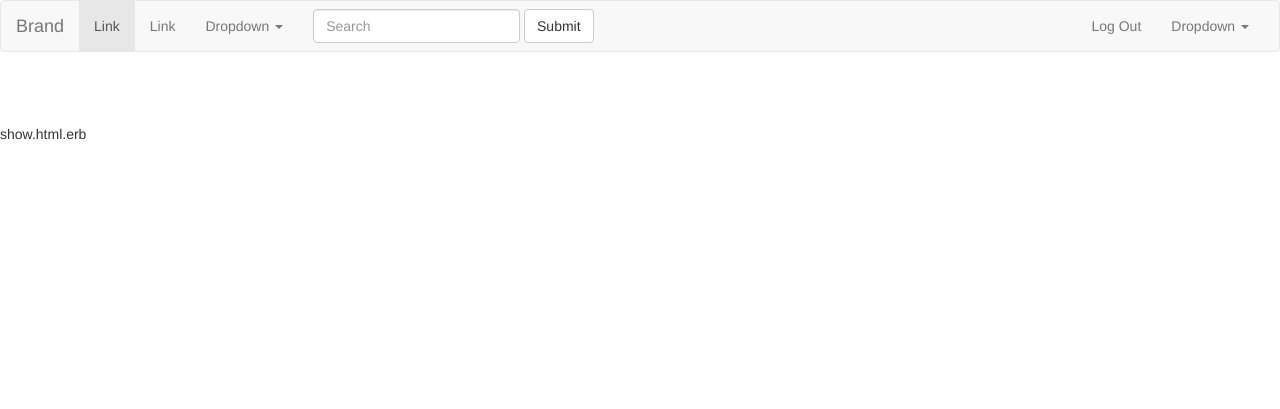
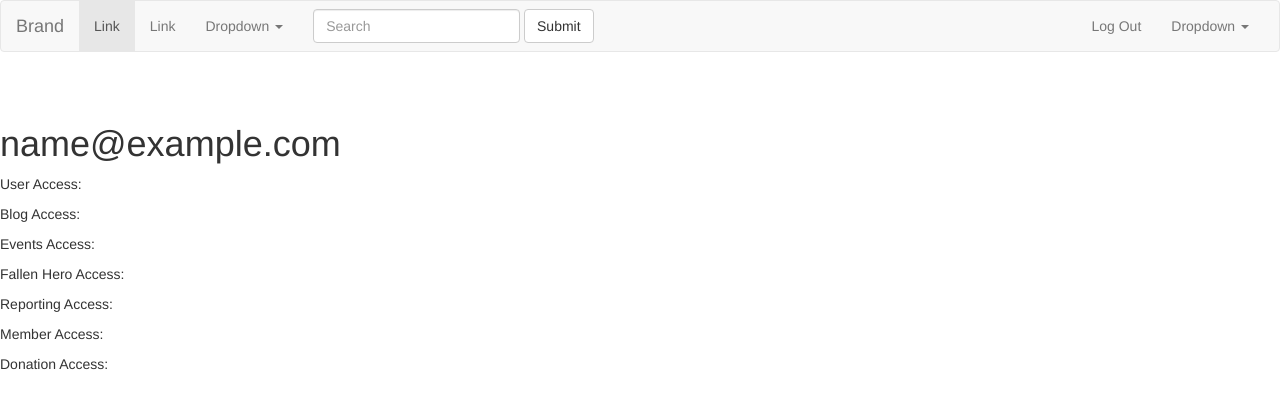
Before and after one commit to the-difference-engine/one-hundred-club, a Rails app: page /users/1 in a window 1280 px wide. Shown: the top 409 px of the page. Run offline with Rails 7, Linux system fonts and the light colour scheme; the visitor is signed in with stand-in values (Sample User, id 1); style sheets or scripts are compiled from the project's sources; parts of the project's set-up code (start-up, migrations or seed data) failed here and were passed over; some libraries are stand-ins or nearby versions.

Commit message:
built out user show view

```diff
--- a/app/views/users/show.html.erb
+++ b/app/views/users/show.html.erb
@@ -1 +1,8 @@
-show.html.erb
+<h1><%= @user.email %></h1>
+<p>User Access: <%= @user.user_access %></p>
+<p>Blog Access: <%= @user.blog_access %></p>
+<p>Events Access: <%= @user.events_access %></p>
+<p>Fallen Hero Access: <%= @user.fallen_hero_access %></p>
+<p>Reporting Access: <%= @user.reporting_access %></p>
+<p>Member Access: <%= @user.member_access %></p>
+<p>Donation Access: <%= @user.donation_access %></p>
```
